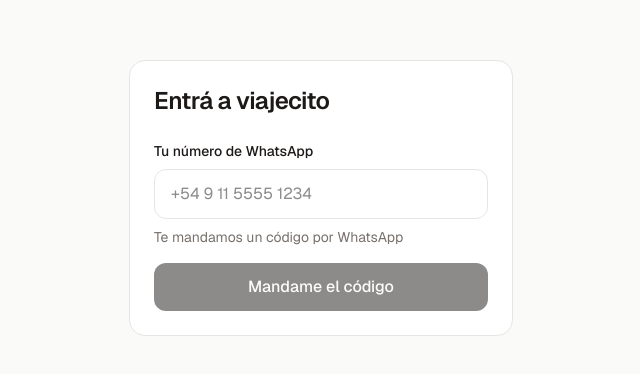
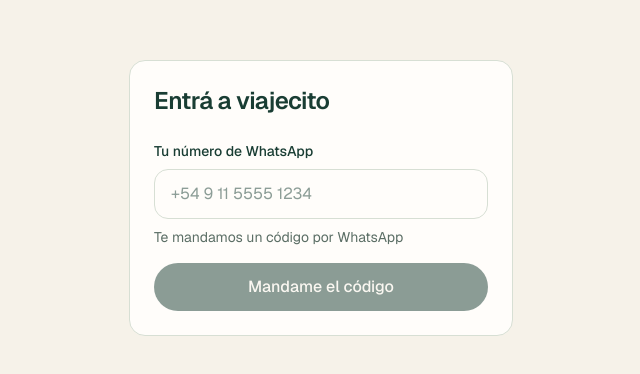
Before and after one commit to Mateo-Sanchez14/viajecito, a Next.js app in the folder web/: page /login in a window 1280 px wide. Shown: the part 202-576 px from the top of the page, without its empty margins (319-959 px from the left). Built offline with nearby package versions, Linux system fonts and the light colour scheme.

Commit message:
feat(web): establish tactile accessible travel palette

```diff
--- a/web/src/app/globals.css
+++ b/web/src/app/globals.css
@@ -1,38 +1,46 @@
 @import "tailwindcss";
 
-/* Small neutral palette; light by default, dark via prefers-color-scheme. */
+/* Warm paper and evergreen ink, with system-driven dark mode. */
 :root {
-  --background: #fafaf9;
-  --foreground: #1c1917;
-  --muted: #78716c;
-  --surface: #ffffff;
-  --border: #e7e5e4;
-  --ok: #15803d;
-  --ok-soft: #dcfce7;
-  --warn: #b45309;
-  --warn-soft: #fef3c7;
+  color-scheme: light;
+  --background: #f6f2e9;
+  --foreground: #193d33;
+  --muted: #5b6e65;
+  --surface: #fffdfa;
+  --border: #d7dfd4;
+  --accent: #ae4932;
+  --on-accent: #fffdf8;
+  --ok: #275846;
+  --ok-soft: #e3eee4;
+  --warn: #87530b;
+  --warn-soft: #f9edcc;
+  --shadow: 0 8px 32px -24px #193d3359;
 }
-
 @media (prefers-color-scheme: dark) {
   :root {
-    --background: #0c0a09;
-    --foreground: #f5f5f4;
-    --muted: #a8a29e;
-    --surface: #1c1917;
-    --border: #292524;
-    --ok: #86efac;
-    --ok-soft: #14532d;
-    --warn: #fcd34d;
-    --warn-soft: #78350f;
+    color-scheme: dark;
+    --background: #152b25;
+    --foreground: #f6f2e9;
+    --muted: #b4c6ba;
+    --surface: #1e3830;
+    --border: #446054;
+    --accent: #f1a088;
+    --on-accent: #142e25;
+    --ok: #b1d4b7;
+    --ok-soft: #294d3d;
+    --warn: #f4d49c;
+    --warn-soft: #574424;
+    --shadow: 0 8px 32px -24px #00000099;
   }
 }
-
 @theme inline {
   --color-background: var(--background);
   --color-foreground: var(--foreground);
   --color-muted: var(--muted);
   --color-surface: var(--surface);
   --color-border: var(--border);
+  --color-accent: var(--accent);
+  --color-on-accent: var(--on-accent);
   --color-ok: var(--ok);
   --color-ok-soft: var(--ok-soft);
   --color-warn: var(--warn);
@@ -40,9 +48,49 @@
   --font-sans: var(--font-geist-sans);
   --font-mono: var(--font-geist-mono);
 }
-
 body {
   background: var(--background);
   color: var(--foreground);
   font-family: var(--font-geist-sans), system-ui, sans-serif;
+  -webkit-font-smoothing: antialiased;
 }
+::selection { background: var(--ok-soft); color: var(--foreground); }
+:where(a, button, input, select, textarea, summary):focus-visible {
+  outline: 3px solid var(--accent);
+  outline-offset: 4px;
+}
+.ui-button {
+  display: inline-flex;
+  min-height: 48px;
+  align-items: center;
+  justify-content: center;
+  border-radius: 999px;
+  transition: transform 160ms ease, background-color 160ms ease, box-shadow 160ms ease;
+}
+.ui-button-primary { background: var(--foreground); color: var(--background); box-shadow: var(--shadow); }
+.ui-button-link { min-height: 44px; padding-inline: 8px; text-decoration-thickness: 1px; }
+.ui-button:not(:disabled):hover { transform: translateY(-1px); }
+.ui-button:not(:disabled):active { transform: translateY(1px); }
+.ui-input { min-width: 0; min-height: 48px; border-radius: 14px; transition: border-color 160ms ease; }
+.ui-input:hover { border-color: var(--muted); }
+.ui-input:focus-visible { outline-offset: 2px; }
+.ui-input[aria-invalid="true"] { border-color: var(--warn); }
+.ui-card {
+  border-radius: 24px;
+  box-shadow: inset 0 0 0 4px var(--surface), inset 0 0 0 5px color-mix(in srgb, var(--border) 35%, transparent), var(--shadow);
+}
+.ui-badge { font-size: 0.75rem; letter-spacing: 0.01em; }
+.ui-avatar { border-radius: 13px; border: 1px solid var(--border); }
+.ui-skeleton { animation: soft-pulse 1.8s ease-in-out infinite; }
+@keyframes soft-pulse { 50% { opacity: 0.4; } }
+.ui-page-header h1 { font-size: clamp(1.75rem, 4vw, 2.75rem); line-height: 1.12; letter-spacing: -0.05em; }
+.ui-page-header p { line-height: 1.6; }
+.ui-section-nav { border-radius: 20px; padding: 6px; background: color-mix(in srgb, var(--foreground) 5%, var(--background)); }
+.ui-section-nav ul { list-style: none; display: flex; margin: 0; padding: 0; border: 0; gap: 4px; }
+.ui-section-nav a { display: flex; min-height: 44px; align-items: center; padding: 10px 16px; border: 0; border-radius: 14px; text-decoration: none; }
+.ui-section-nav a[aria-current="page"] { background: var(--surface); color: var(--foreground); box-shadow: var(--shadow); }
+.ui-section-nav a:hover { background: var(--surface); }
+.ui-empty-state { background: color-mix(in srgb, var(--surface) 60%, transparent); border-radius: 24px; }
+@media (prefers-reduced-motion: reduce) {
+  *, *::before, *::after { animation: none !important; transition: none !important; scroll-behavior: auto !important; }
+}
--- a/web/src/ui/atoms/Avatar.tsx
+++ b/web/src/ui/atoms/Avatar.tsx
@@ -15,7 +15,7 @@
   return letters.length > 0 ? letters.join("") : "?";
 }
 
-const BASE = "inline-flex size-9 shrink-0 items-center justify-center rounded-full";
+const BASE = "ui-avatar inline-flex size-9 shrink-0 items-center justify-center rounded-full";
 
 /** Round avatar: the image when there is one, otherwise the person's initials. */
 export function Avatar({ name, src, className = "" }: AvatarProps) {
--- a/web/src/ui/atoms/Badge.tsx
+++ b/web/src/ui/atoms/Badge.tsx
@@ -17,7 +17,7 @@
   return (
     <span
       data-variant={variant}
-      className={`inline-flex items-center rounded-full border px-3 py-1 text-sm font-medium ${VARIANT_CLASSES[variant]}`}
+      className={`ui-badge inline-flex items-center rounded-full border px-3 py-1 text-sm font-medium ${VARIANT_CLASSES[variant]}`}
     >
       {children}
     </span>
--- a/web/src/ui/atoms/Button.tsx
+++ b/web/src/ui/atoms/Button.tsx
@@ -22,7 +22,7 @@
   return (
     <button
       type={type}
-      className={`${VARIANT_CLASSES[variant]} disabled:cursor-not-allowed disabled:opacity-50 ${className}`}
+      className={`ui-button ui-button-${variant} ${VARIANT_CLASSES[variant]} disabled:cursor-not-allowed disabled:opacity-50 ${className}`}
       {...props}
     />
   );
--- a/web/src/ui/atoms/Card.tsx
+++ b/web/src/ui/atoms/Card.tsx
@@ -6,7 +6,7 @@
 export function Card({ as: Tag = "div", className = "", ...props }: CardProps) {
   return (
     <Tag
-      className={`rounded-2xl border border-border bg-surface p-5 ${className}`}
+      className={`ui-card rounded-2xl border border-border bg-surface p-5 ${className}`}
       {...props}
     />
   );
--- a/web/src/ui/atoms/Input.tsx
+++ b/web/src/ui/atoms/Input.tsx
@@ -6,7 +6,7 @@
   return (
     <input
       aria-invalid={invalid || undefined}
-      className={`w-full rounded-xl border bg-surface px-4 py-3 text-base outline-none focus:ring-2 focus:ring-foreground/30 ${
+      className={`ui-input w-full rounded-xl border bg-surface px-4 py-3 text-base outline-none focus:ring-2 focus:ring-foreground/30 ${
         invalid ? "border-warn" : "border-border"
       } ${className}`}
       {...props}
--- a/web/src/ui/atoms/Select.tsx
+++ b/web/src/ui/atoms/Select.tsx
@@ -6,7 +6,7 @@
   return (
     <select
       aria-invalid={invalid || undefined}
-      className={`w-full rounded-xl border bg-surface px-4 py-3 text-base outline-none focus:ring-2 focus:ring-foreground/30 ${
+      className={`ui-input w-full rounded-xl border bg-surface px-4 py-3 text-base outline-none focus:ring-2 focus:ring-foreground/30 ${
         invalid ? "border-warn" : "border-border"
       } ${className}`}
       {...props}
--- a/web/src/ui/atoms/Skeleton.tsx
+++ b/web/src/ui/atoms/Skeleton.tsx
@@ -5,7 +5,7 @@
   return (
     <div
       aria-hidden="true"
-      className={`animate-pulse rounded-xl bg-foreground/10 ${className}`}
+      className={`ui-skeleton animate-pulse rounded-xl bg-foreground/10 ${className}`}
       {...props}
     />
   );
--- a/web/src/ui/atoms/Textarea.tsx
+++ b/web/src/ui/atoms/Textarea.tsx
@@ -7,7 +7,7 @@
     <textarea
       aria-invalid={invalid || undefined}
       rows={4}
-      className={`w-full rounded-xl border bg-surface px-4 py-3 text-base outline-none focus:ring-2 focus:ring-foreground/30 ${
+      className={`ui-input w-full rounded-xl border bg-surface px-4 py-3 text-base outline-none focus:ring-2 focus:ring-foreground/30 ${
         invalid ? "border-warn" : "border-border"
       } ${className}`}
       {...props}
--- a/web/src/ui/molecules/EmptyState.tsx
+++ b/web/src/ui/molecules/EmptyState.tsx
@@ -10,7 +10,7 @@
 /** Centered "nothing here yet" block with an optional icon and call to action. */
 export function EmptyState({ title, description, icon, action }: EmptyStateProps) {
   return (
-    <div className="flex flex-col items-center gap-3 rounded-2xl border border-dashed border-border px-6 py-10 text-center">
+    <div className="ui-empty-state flex flex-col items-center gap-3 rounded-2xl border border-dashed border-border px-6 py-10 text-center">
       {icon && <div className="text-muted">{icon}</div>}
       <p className="font-medium">{title}</p>
       {description && <p className="max-w-sm text-sm text-muted">{description}</p>}
--- a/web/src/ui/molecules/PageHeader.tsx
+++ b/web/src/ui/molecules/PageHeader.tsx
@@ -9,7 +9,7 @@
 /** Page title with optional subtitle and an actions slot on the right. */
 export function PageHeader({ title, subtitle, actions }: PageHeaderProps) {
   return (
-    <header className="flex flex-wrap items-start justify-between gap-3">
+    <header className="ui-page-header flex flex-wrap items-start justify-between gap-3">
       <div className="flex min-w-0 flex-col gap-1">
         <h1 className="text-2xl font-semibold tracking-tight">{title}</h1>
         {subtitle && <p className="text-sm text-muted">{subtitle}</p>}
--- a/web/src/ui/molecules/SectionNav.tsx
+++ b/web/src/ui/molecules/SectionNav.tsx
@@ -16,7 +16,7 @@
 /** Horizontal tab-like navigation; scrolls sideways on narrow screens. */
 export function SectionNav({ label, items, className = "" }: SectionNavProps) {
   return (
-    <nav aria-label={label} className={`w-full overflow-x-auto ${className}`}>
+    <nav aria-label={label} className={`ui-section-nav w-full overflow-x-auto ${className}`}>
       <ul className="flex w-max min-w-full gap-1 border-b border-border">
         {items.map((item) => (
           <li key={item.key}>
```
Also changed, not shown: 1 other file (tests, documents, lock files or other folders).
